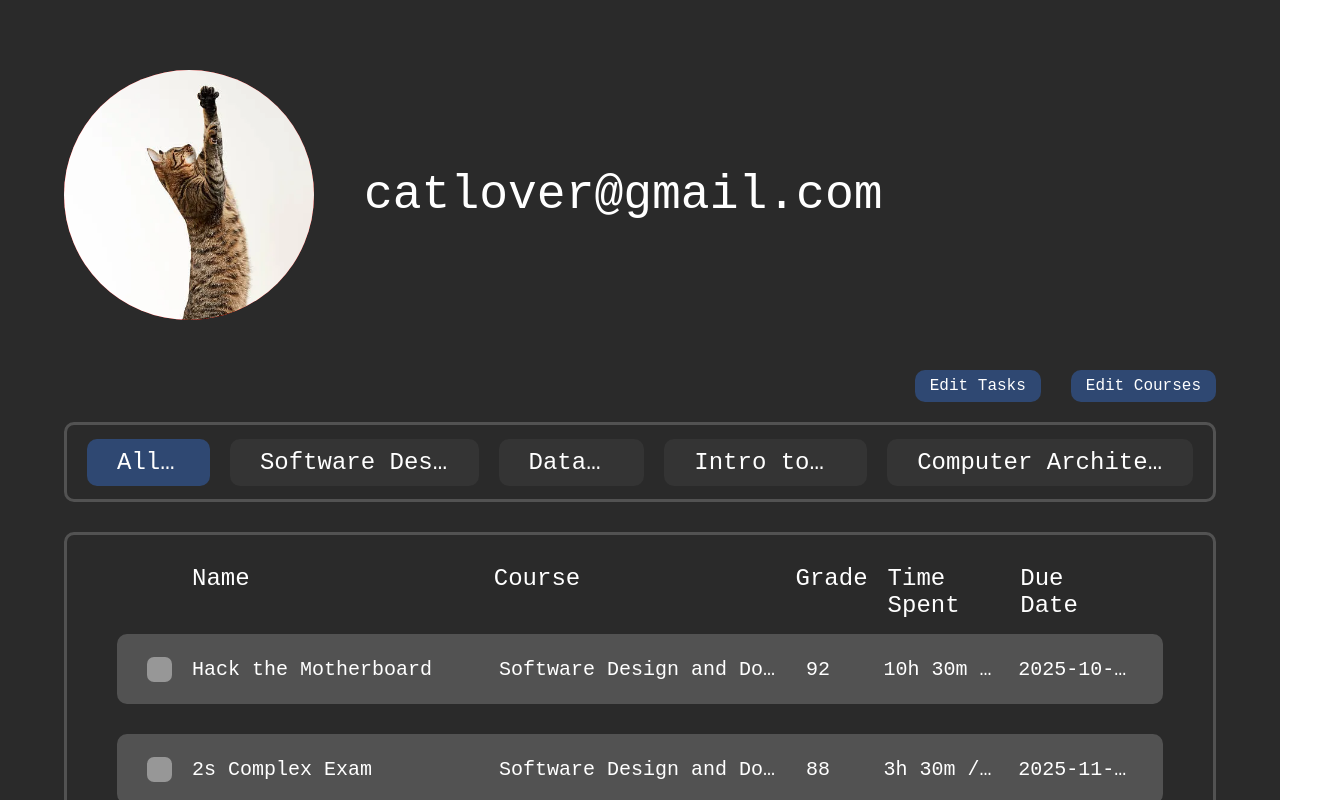
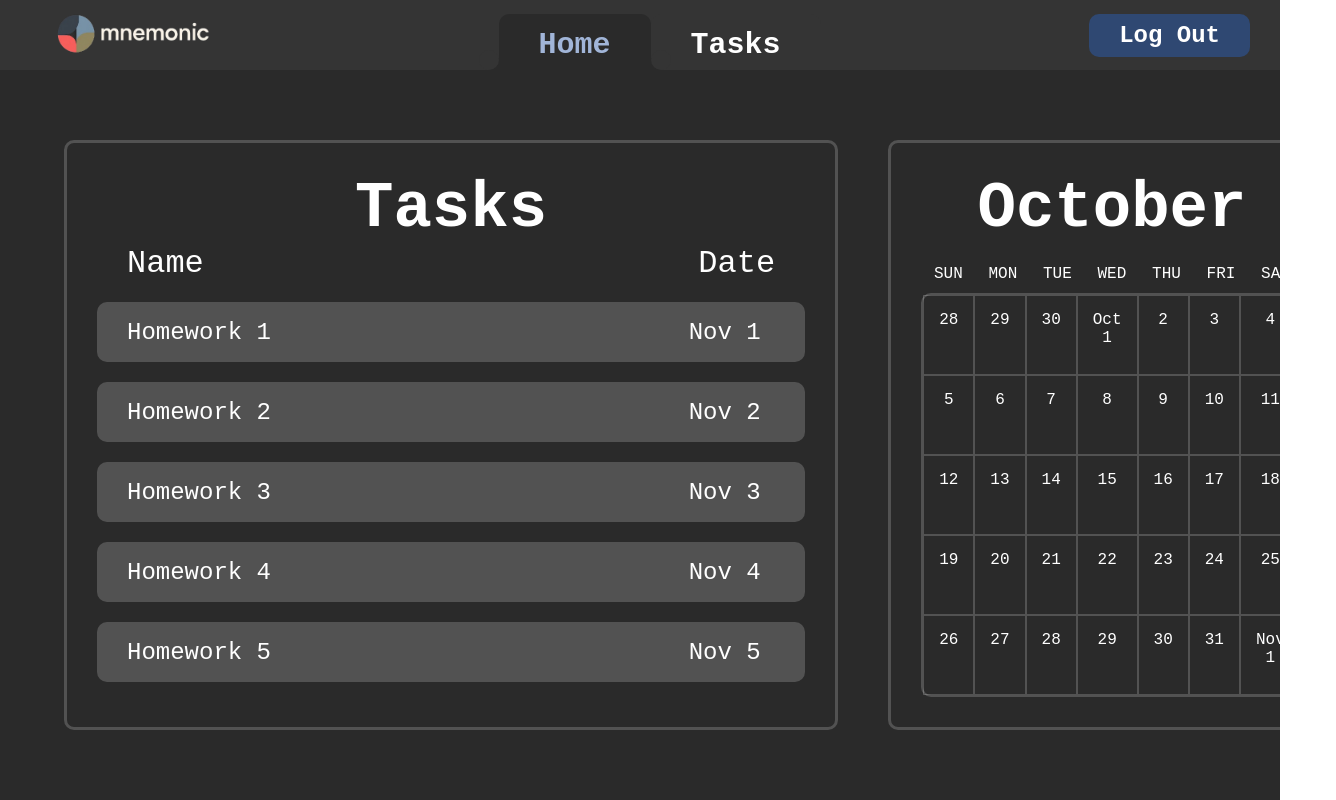
Before and after one commit to NaSirMiller/mnemonic, a React (Vite) app in the folder frontend/: page / in a window 1280 px wide. Shown: the top 800 px of the page, 1336 px wide, since content can reach past the window. Built offline with nearby package versions, Linux system fonts and the light colour scheme; no server answers.

Commit message:
completed ui 80%

```diff
--- a/frontend/src/App.tsx
+++ b/frontend/src/App.tsx
@@ -1,30 +1,35 @@
 import "./index.css";
 
 import { createBrowserRouter, RouterProvider } from "react-router-dom";
-import { HomePage } from "./pages/HomePage";
+// import { HomePage } from "./pages/HomePage";
 import { LoginPage } from "./pages/LoginPage";
 import { ProtectedRoute } from "./components/ProtectedRoute";
-import FrontEndHomePage from "./HomePage/HomePage";
-import TaskPage from "./TaskPage/TaskPage";
+import TaskPage from "./TaskPage/TaskPage.tsx";
+import HomePage from "./HomePage/HomePage.tsx";
+
 const appRouter = createBrowserRouter([
     {
         path: "/",
         element: (
-        <ProtectedRoute>
-            <HomePage />
-        </ProtectedRoute>
+            // <ProtectedRoute>
+                <HomePage />
+            // </ProtectedRoute>
         ),
     },
     {
         path: "/auth",
         element: <LoginPage />,
     },
+    {
+        path: "/tasks",
+        element: <TaskPage />,
+    },
 ]);
 
 function App() {
-    // return <RouterProvider router={appRouter}></RouterProvider>;
+    return <RouterProvider router={appRouter} />;
     // return <FrontEndHomePage />;
-    return <TaskPage />;
+    // return <TaskPage />;
 }
 
 export default App;
--- a/frontend/src/HomePage/HomePage.css
+++ b/frontend/src/HomePage/HomePage.css
@@ -1,7 +1,12 @@
+.home-page-with-nav-bar {
+    width: 100%;
+    height: 100vh;
+    box-sizing: border-box;
+}
 .home-page {
     box-sizing: border-box;
     width: 100%;
-    height: 100vh;
+    height: calc( 100% - 70px );
     padding: 70px 5%;
 
     display: grid;
--- a/frontend/src/HomePage/HomePage.tsx
+++ b/frontend/src/HomePage/HomePage.tsx
@@ -1,5 +1,6 @@
 import { useEffect, useState } from "react";
 import "./HomePage.css";
+import NavBar from "../components/NavBar/NavBar";
 
 function HomePage() {
     const tasks = [
@@ -57,7 +58,10 @@ function HomePage() {
     };
 
     return (
+        <div className="home-page-with-nav-bar">
+            <NavBar />
             <div className="home-page">
+
                 <div className="home-page-left">
                     <div className="home-page-title">
                         Tasks
@@ -119,6 +123,7 @@ function HomePage() {
                     </div>
                 </div>
             </div>
+        </div>
     );
 }
 
--- a/frontend/src/TaskPage/TaskCard.css
+++ b/frontend/src/TaskPage/TaskCard.css
@@ -15,6 +15,11 @@
 
     border-radius: 10px;
     background-color: #525252;
+
+    user-select: none;
+}
+.task-card:hover {
+    cursor: pointer;
 }
 
 .task-card-check-box {
--- a/frontend/src/TaskPage/TaskCard.tsx
+++ b/frontend/src/TaskPage/TaskCard.tsx
@@ -17,7 +17,7 @@ function TaskCard( { name, course, grade, dueDate, timeSpent, checked, onClick }
                 { course }
             </div>
             <div className="task-card-grade">
-                { grade }
+                { grade ? grade + "%" : "" }
             </div>
             <div className="task-card-time-spent">
                 { timeSpent }
--- a/frontend/src/TaskPage/TaskPage.css
+++ b/frontend/src/TaskPage/TaskPage.css
@@ -1,7 +1,7 @@
 .task-page {
     box-sizing: border-box;
     width: 100%;
-    min-height: 100vh;
+    min-height: calc( 100vh - 70px );
     padding: 70px 5%;
 
     background-color: #2A2A2A;
@@ -9,6 +9,10 @@
 }
 ::-webkit-scrollbar {
     display: none;
+}
+.task-page-with-navbar {
+    width: 100%;
+    min-height: 100vh;
 }
 
 /* all courses info */
@@ -119,6 +123,9 @@
     border-radius: 10px;
     background-color: #343434;
 }
+.task-page-course:hover {
+    cursor: pointer;
+}
 .task-page-course.selected {
     background-color: #2F4872;
 }
@@ -141,6 +148,8 @@
     flex-direction: row;
     justify-content: space-around;
     gap: 20px;
+
+    user-select: none;
 }
 .task-page-task-label-checkbox { height: 25px; width: 25px; }
 .task-page-task-label-name { flex: 5; }
--- a/frontend/src/TaskPage/TaskPage.tsx
+++ b/frontend/src/TaskPage/TaskPage.tsx
@@ -1,6 +1,7 @@
 import { useState, useEffect } from "react";
 import TaskCard from "./TaskCard";
 import "./TaskPage.css";
+import NavBar from "../components/NavBar/NavBar";
 
 
 function TaskPage() {
@@ -12,6 +13,7 @@ function TaskPage() {
     const [ checkedMap, setCheckedMap ] = useState( {} ); // key = task index, value = boolean
     const [ selectedCourse, setSelectedCourse ] = useState( "All Courses" );
     const [ selectedGrade, setSelectedGrade ] = useState( 0.00 );
+    const [ selectedTimeSpent, setTimeSpent ] = useState( "0 hr 0 min" );
 
     useEffect( () => {
         fetch("/courses.json")
@@ -35,7 +37,7 @@ function TaskPage() {
     }, [ tasks ] );
 
     useEffect( () => {
-        if (selectedCourse === "All Courses") {
+        if ( selectedCourse === "All Courses" ) {
             fetch( "/tasks.json" )
                 .then( ( res ) => res.json() )
                 .then( ( data ) => setTasks( data.tasks ) );
@@ -46,6 +48,18 @@ function TaskPage() {
                     const course = data.courses.find( c => c.name === selectedCourse );
                     setTasks( course.tasks );
                     setSelectedGrade( course.currentGrade );
+
+                    let totalMinutes = 0;
+                    course.tasks.forEach( task => {
+                        const match = task.timeSpent.completed.match( /(\d+)h\s*(\d+)?m?/ );
+                        const hours = parseInt( match[ 1 ] ) || 0;
+                        const minutes = parseInt( match[ 2 ] ) || 0;
+                        totalMinutes += hours * 60 + minutes;
+                    } );
+                    const totalHours = Math.floor( totalMinutes / 60 );
+                    const remainingMinutes = totalMinutes % 60;
+                    const totalTimeString = `${totalHours}hr ${remainingMinutes}min`;
+                    setTimeSpent( totalTimeString );
                 } );
         }
     }, [ selectedCourse ]);
@@ -59,6 +73,8 @@ function TaskPage() {
     };
 
     return (
+        <div className="task-page-with-navbar">
+            <NavBar />
             <div className="task-page">
                 <div className="task-page-profile-cont">
                     <img src="/images/profile.png" alt={ email + "'s profile picture" }  className="task-page-profile-pic"/>
@@ -93,7 +109,7 @@ function TaskPage() {
                                         Total Time Spent
                                     </div>
                                     <div className="color-blue">
-                                    0 hr 0 min
+                                        { selectedTimeSpent }
                                     </div>
                                 </div>
                             </div>
@@ -143,7 +159,7 @@ function TaskPage() {
                             <TaskCard
                                 key={ "task-card-" + i }
                                 name={ task.taskName }
-                            course={ task.courseName }
+                                course={ selectedCourse === "All Courses" ? task.courseName : selectedCourse }
                                 grade={ task.grade }
                                 dueDate={ task.dueDate }
                                 timeSpent={ task.timeSpent.completed + " / " + task.timeSpent.estimated }
@@ -154,6 +170,7 @@ function TaskPage() {
                     </div>
                 </div>
             </div>
+        </div>
     );
 }
 
--- a/frontend/src/components/NavBar/NavBar.css
+++ b/frontend/src/components/NavBar/NavBar.css
@@ -1,7 +1,7 @@
 .navbar-cont {
     margin: 0;
-    padding: 0;
-    height: 50px;
+    padding: 0 30px;
+    height: 70px;
     width: 100%;
 
     font-weight: bold;
@@ -11,30 +11,34 @@
     display: flex;
     flex-flow: row wrap;
     justify-content: space-between;
+    align-items: center;
 
     user-select: none;
-    background-color: #2A2A2A;
+    background-color: #343434;
     color: #FFFFFF;
 }
 
 .navbar-logo {
     height: 100%;
     width: 200px;
-    background-color: #2A2A2A;
+
+    object-fit: cover;
 }
 
 .navbar-hamburger {
     display: none;
-    background-color: #2A2A2A;
+    background-color: #343434;
 }
 
 .navbar-button-cont {
     height: 80%;
     margin-top: 0;
-    padding: 0 15px;
+    padding: 5px 40px 0 40px;
 
-    border: 2px solid transparent;
+    /* border: 2px solid transparent; */
     border-radius: 10px 10px 0px 0px;
+
+    font-size: 30px;
 
     display: flex;
     flex-direction: column;
@@ -42,13 +46,17 @@
 
     position: relative;
 
-    background-color: #2A2A2A;
+    background-color: #343434;
+}
+.navbar-button-cont:hover {
+    cursor: pointer;
 }
 
 .navbar-button-cont.focused {
-    border: 2px solid #FFFFFF20;
-    border-bottom: 2px solid transparent;
-    background-color: #14181C;
+    /* border: 2px solid #FFFFFF20; */
+    /* border-bottom: 2px solid transparent; */
+    color: #A1B5D8;
+    background-color: #2A2A2A;
 }
 
 .left::before,
@@ -62,7 +70,7 @@
     position: absolute;
     bottom: 0;
 
-    background-color: #2A2A2A;
+    background-color: #343434;
 }
 .left::before { left: -10px; }
 .right::before { right: -10px; }
@@ -73,10 +81,10 @@
     width: 10px;
 
     position: absolute;
-    bottom: -2px;
+    bottom: 0;
     z-index: 1;
 
-    background-color: #14181C;
+    background-color: #2A2A2A;
 }
 .left{ left: -10px; }
 .right{ right: -10px; }
@@ -93,7 +101,24 @@
     flex-flow: column wrap;
     justify-content: flex-end;
 
-    background-color: #2A2A2A;
+    background-color: #343434;
+}
+
+.navbar-sign-in {
+    height: fit-content;
+    padding: 8px 30px;
+
+    font-size: 24px;
+
+    display: flex;
+    justify-content: center;
+    align-items: center;
+
+    border-radius: 10px;
+    background-color: #2F4872;
+}
+.navbar-sign-in:hover {
+    cursor: pointer;
 }
 
 .green-background { background-color: #949D6A; }
--- a/frontend/src/components/NavBar/NavBar.tsx
+++ b/frontend/src/components/NavBar/NavBar.tsx
@@ -1,38 +1,58 @@
 import { useState } from "react";
+import { useNavigate } from "react-router-dom";
 import NavBarButton from "./NavBarButton.tsx";
 import "./NavBar.css";
 
 function NavBar() {
-    const [menuOpen, setMenuOpen] = useState(false); // controls mobile nav bar
-    const [clickedButton, setClickedButton] = useState<string>("Home"); // controls focused tab
-    const buttonTexts = ["Home", "Courses", "Tasks", "Sign Up", "Log In"]; // array of buttons
+    const [ menuOpen, setMenuOpen ] = useState( false ); // controls mobile nav bar
+    const [ clickedButton, setClickedButton ] = useState<string>( "Home" ); // controls focused tab
+    const buttonTexts = [ "Home", "Tasks" ]; // array of buttons
+
+    const navigate = useNavigate();
 
     const handleClick = ( text: string ) => {
-        setClickedButton(text);
+        if ( text === "Home" )
+            navigate( "/" );
+        if ( text === "Tasks" )
+            navigate( "/tasks" );
+        setClickedButton( text );
     };
 
     return (
         <div className="navbar-cont">
-            <div className="navbar-logo">Mnemonic Logo</div>
+            <img
+                src={ "/images/logo-removebg.png" }
+                alt="mnemonic logo"
+                className="navbar-logo"
+                onClick={ () => handleClick( "Home" ) }
+            />
 
             {/* Hamburger button for small screens */}
             <div
                 className="navbar-hamburger"
-                onClick={ () => setMenuOpen(!menuOpen) }
+                onClick={ () => setMenuOpen( !menuOpen ) }
             >
                 ☰
             </div>
 
             {/* Buttons container */}
-            <div className={`navbar-buttons-cont ${menuOpen ? "open" : ""}`}>
+            <div className={ `navbar-buttons-cont ${ menuOpen ? "open" : "" }` }>
                 {buttonTexts.map( ( text, i ) => (
                     <NavBarButton
                         key={ text + i }
                         text={ text }
                         focused={ clickedButton === text }
-                        onClick={ () => handleClick(text) }
+                        onClick={ () => handleClick( text ) }
                     />
                 ))}
+
+
+            </div>
+            {/* <div className="navbar-sign-in">
+                Sign In
+            </div> */}
+            <div className="navbar-sign-in">
+                Log Out
             </div>
         </div>
     );
--- a/frontend/src/components/NavBar/NavBarButton.tsx
+++ b/frontend/src/components/NavBar/NavBarButton.tsx
@@ -10,7 +10,7 @@ function NavBarButton( { text, focused, onClick }: NavBarButtonProps ) {
     return (
         <div
             className={ `navbar-button-cont ${ focused ? "focused" : "" }` }
-            onClick={onClick}
+            onClick={ onClick }
         >
             { text }
 
```
Also changed, not shown: frontend/public/images/logo-removebg.png (added), frontend/public/images/logo.png (added). Lines whose indentation alone changed are shown as unchanged.
